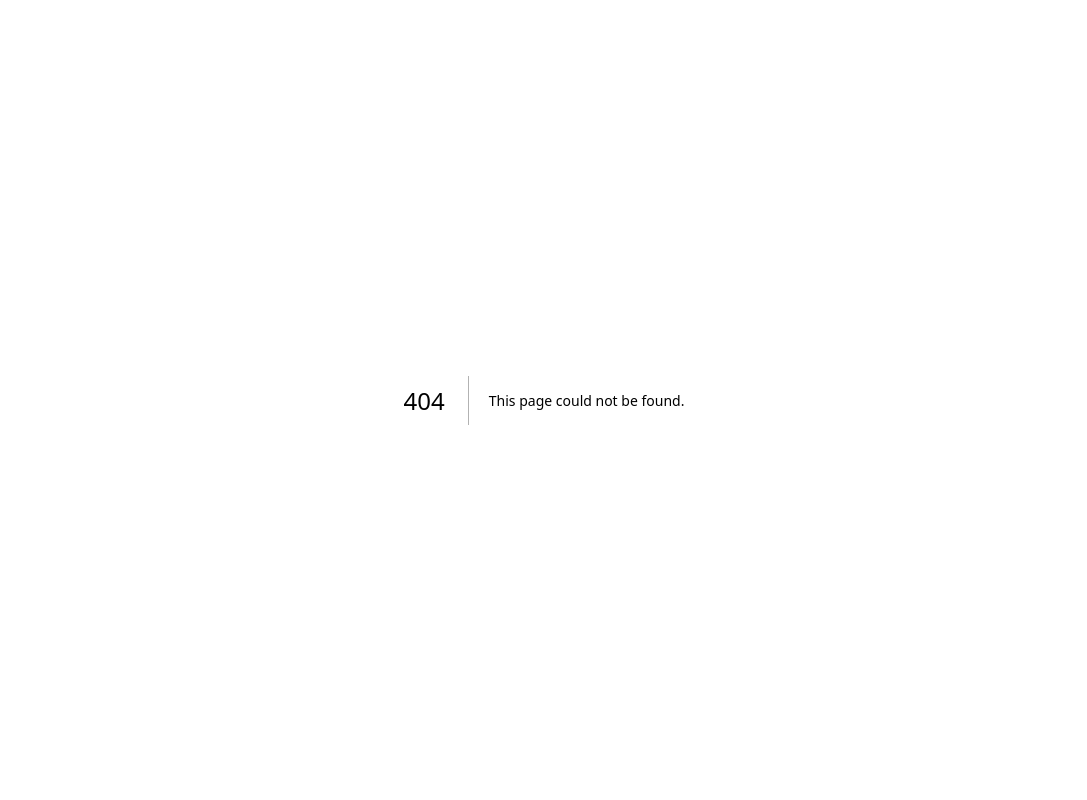
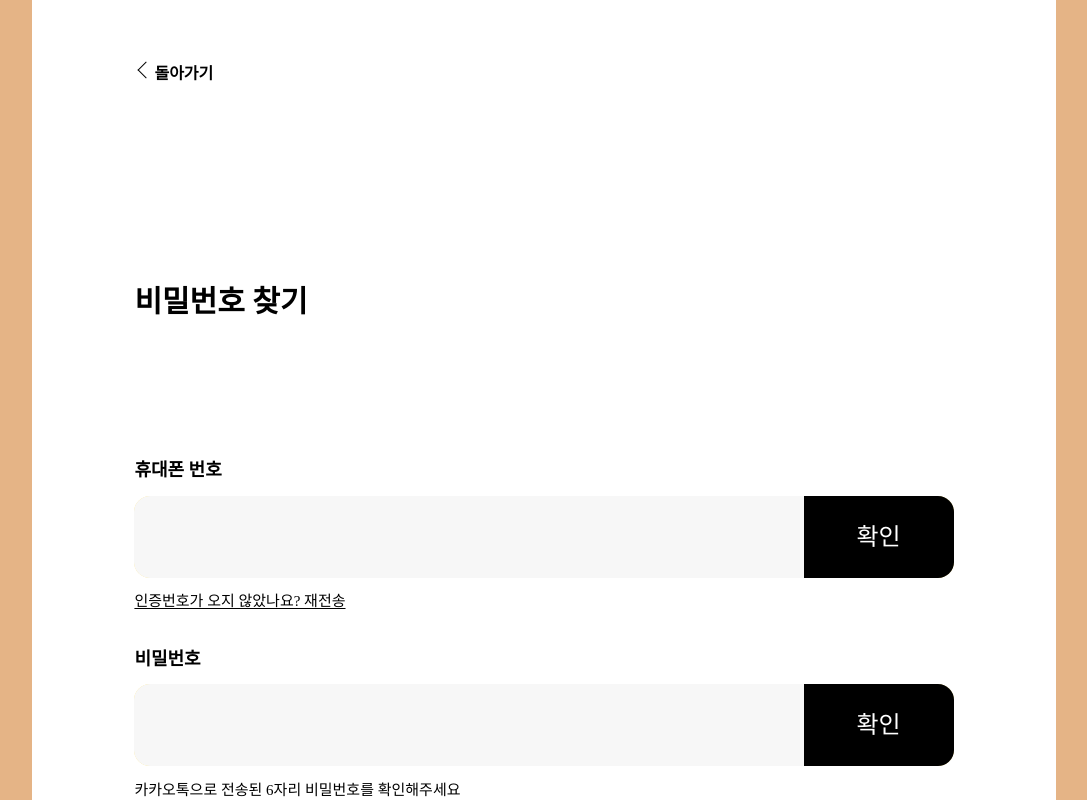
Before and after one commit to LeLu815/stamfee_front, a Next.js app in the folder stamfee/: page /findpassword in a window 1280 px wide. Before the commit this address had no page. Shown: the top 800 px of the page, without its empty margins (96-1183 px from the left). Built offline with nearby package versions, Linux system fonts and the light colour scheme.

Commit message:
feat : 하는 중 ㅠ

```diff
--- /dev/null
+++ b/stamfee/app/findpassword/page.tsx
@@ -0,0 +1,51 @@
+import type { Metadata } from "next";
+
+export const metadata: Metadata = {
+  title: "비밀번호 찾기",
+};
+
+import LoginSection from "@/components/page/loginSection";
+
+export default function FindPasswordPage() {
+  return (
+    <div>
+      <div className="w-w80 mx-auto">
+        <div className="aspect-[10/1] flex items-end">
+          <div className="relative mb-px w-small-3 mobile-size:w-browser-2 tablet-size:w-browser-3 browser-size:w-browser-4 aspect-square">
+            <div
+              style={{ top: "15%", left: "30%" }}
+              className="absolute w-w60 aspect-square border-solid border-r border-t rotate-225"
+            ></div>
+          </div>
+          <div className="hover:cursor-pointer font-semibold text-small-2 mobile-size:text-mobile-1 tablet-size:text-tablet-1 browser-size:text-browser-1">
+            돌아가기
+          </div>
+        </div>
+        <div className="aspect-[3/1] flex flex-col justify-end gap-gap3">
+          <div className="font-semibold text-browser-3 mobile-size:text-browser-5 tablet-size:text-big-2 browser-size:text-big-4">
+            비밀번호 찾기
+          </div>
+          <div
+            style={{ visibility: "hidden" }}
+            className="font-semibold text-browser-1 small-size:text-browser-3 mobile-size:text-browser-5 tablet-size:text-big-2 browser-size:text-big-4"
+          >
+            간편하게 가입해보세요
+          </div>
+        </div>
+        <LoginSection />
+        <div className="aspect-[5/1] flex items-end justify-end">
+          <div className="hover:cursor-pointer font-semibold text-small-2 mobile-size:text-mobile-1 tablet-size:text-tablet-1 browser-size:text-browser-1">
+            다음으로
+          </div>
+          <div className="mb-px relative w-small-3 mobile-size:w-browser-2 tablet-size:w-browser-3 browser-size:w-browser-4 aspect-square">
+            <div
+              style={{ top: "15%", left: "30%" }}
+              className="absolute w-w60 aspect-square border-solid border-r border-t rotate-45"
+            ></div>
+          </div>
+        </div>
+        <div className="pb-p30"></div>
+      </div>
+    </div>
+  );
+}
--- a/stamfee/app/login/page.tsx
+++ b/stamfee/app/login/page.tsx
@@ -1,7 +1,7 @@
 import type { Metadata } from "next";
 
 export const metadata: Metadata = {
-  title: "login",
+  title: "회원가입",
 };
 
 import LoginSection from "@/components/page/loginSection";
--- a/stamfee/components/page/loginSection.tsx
+++ b/stamfee/components/page/loginSection.tsx
@@ -1,6 +1,5 @@
 "use client";
 
-import { tree } from "next/dist/build/templates/app-page";
 import { useState } from "react";
 
 export default function LoginSection() {
@@ -10,6 +9,7 @@ export default function LoginSection() {
   // 스텝 1 : 핸드폰 번호
   const [phoneNum, setPhoneNum] = useState<number | string>("");
   const [inputNumCheck, setInputNumCheck] = useState(true);
+  const [inputNumResult, setInputNumResult] = useState<string | boolean>("");
 
   // 스텝 2 : 인증 번호
   const [certifiNum, setCertifiNum] = useState<number | string>("");
@@ -25,6 +25,7 @@ export default function LoginSection() {
     const reg = /^([0-9])*$/;
     if (value === "" || reg.test(value)) {
       setInputNumCheck(true);
+      setInputNumResult(true);
       setPhoneNum(value);
     } else {
       setInputNumCheck(false);
@@ -55,6 +56,9 @@ export default function LoginSection() {
           </span>
           <span className="line-break:ml-m01 font-semibold text-red-600 text-small-0 small-size:text-small-1 mobile-size:text-small-2 tablet-size:text-small-3 browser-size:text-small-4">
             {!inputNumCheck && "올바른 형식의 번호를 입력해주세요( - 제외)"}
+            {!inputNumResult &&
+              inputNumResult !== "" &&
+              "회원가입 이력이 없는 번호입니다."}
           </span>
         </div>
         <div className="flex justify-between bg-amber-200 w-full mt-m02 aspect-[7/1] mobile-size:aspect-[8/1] tablet-size:aspect-[10/1] rounded-md line-break:rounded-xl tablet-size:rounded-2xl">
```
Also changed, not shown: stamfee/components/page/findPassword.tsx (added).
